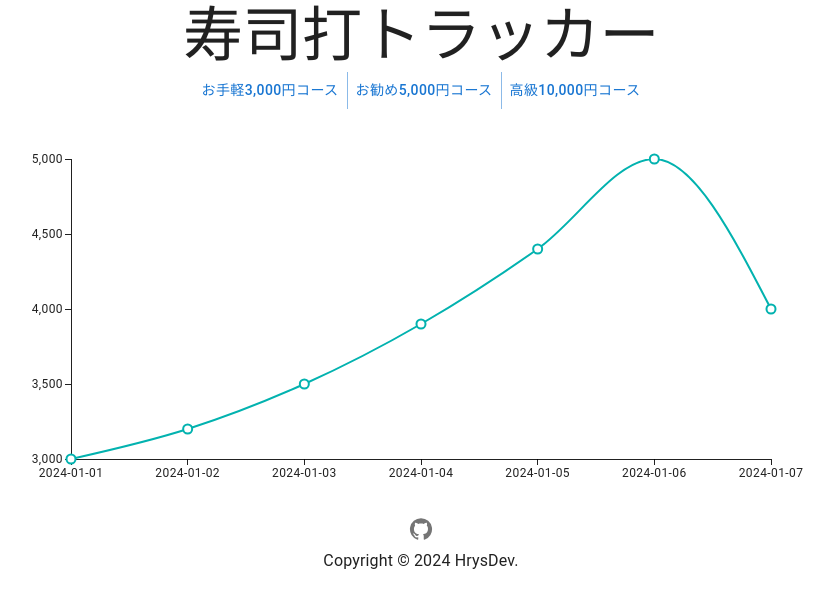
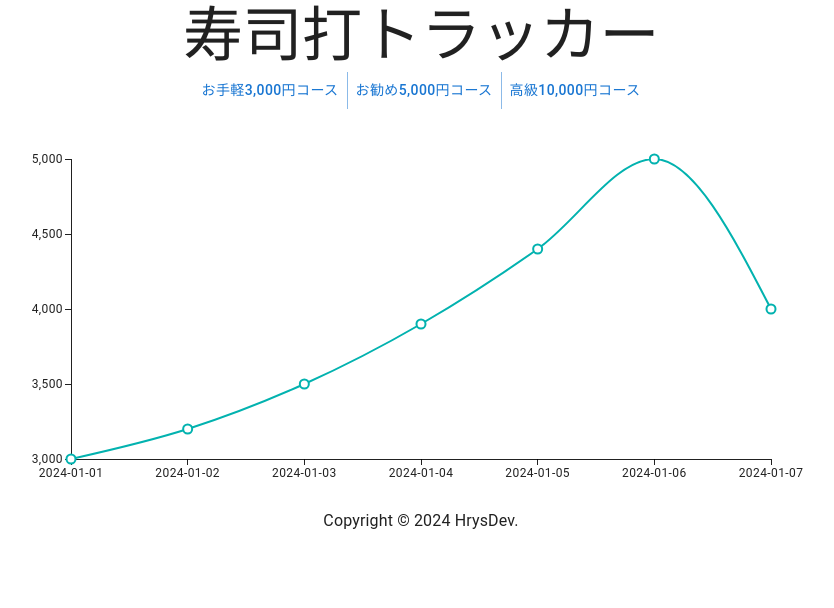
Before and after one commit to hrysdev/suhi-da-tracker, a React (Vite) app: page / in a window 1280 px wide. Shown: the top 608 px of the page, without its empty margins (219-1053 px from the left). Built offline with nearby package versions, Linux system fonts and the light colour scheme.

Commit message:
feat: GitHubアイコンを削除
Signed-off-by: hrysdev <hrysdev@gmail.com>

```diff
--- a/src/components/Footer.tsx
+++ b/src/components/Footer.tsx
@@ -4,12 +4,5 @@ import IconButton from "@mui/material/IconButton";
 import Stack from "@mui/material/Stack";
 
 export default function Footer() {
-  return (
-    <Stack direction="column" alignItems="center">
-      <IconButton>
-        <GitHubIcon />
-      </IconButton>
-      <Typography>Copyright &copy; 2024 HrysDev.</Typography>
-    </Stack>
-  );
+  return <Typography>Copyright &copy; 2024 HrysDev.</Typography>;
 }
```
